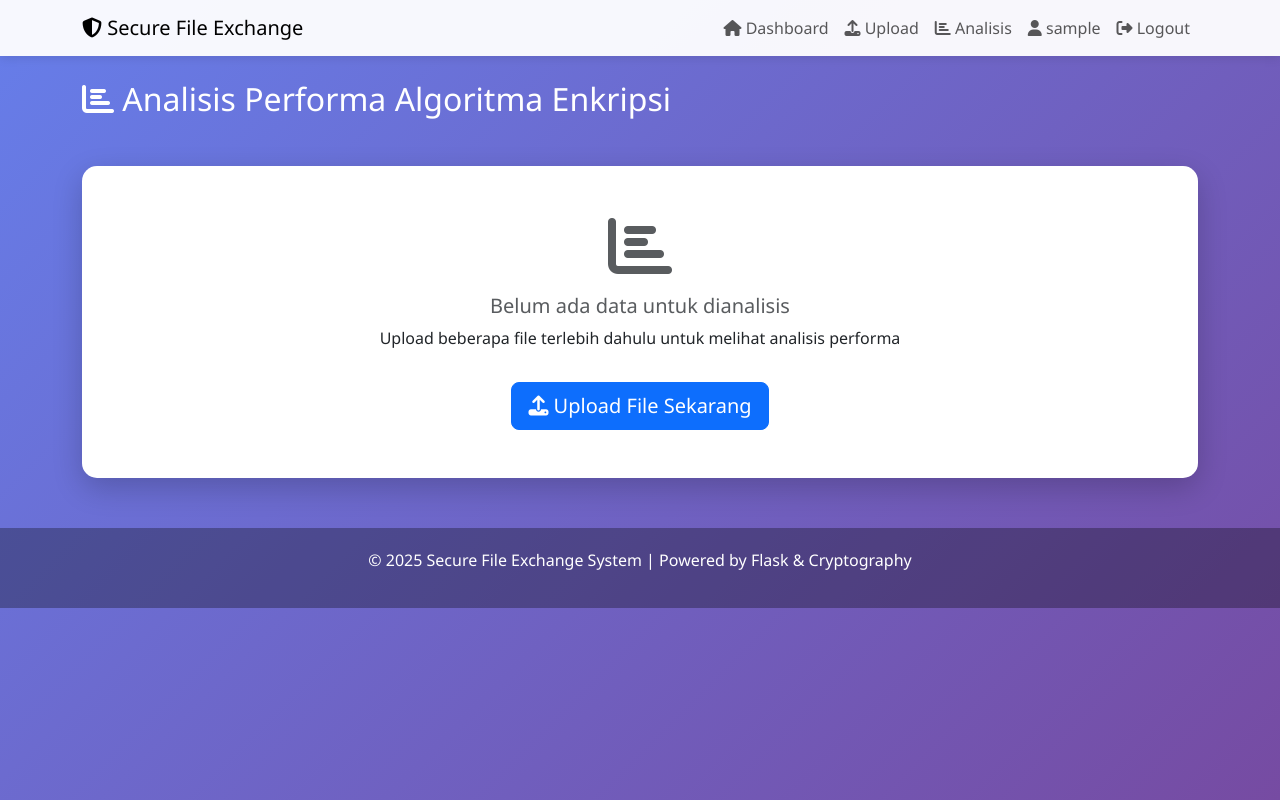
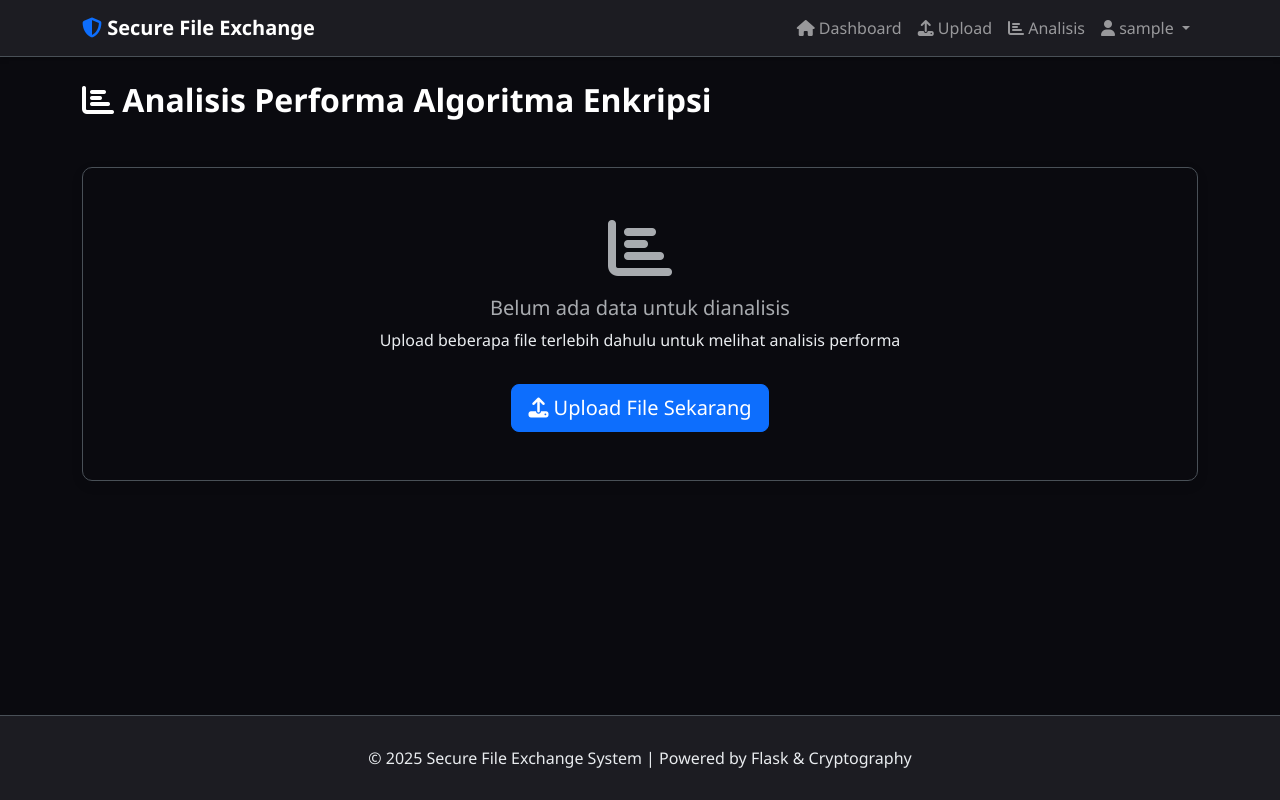
Before and after one commit to fakhrizamaris/secure-file-exchange-system, a Flask app: page /analytics in a window 1280 px wide. Run offline with Flask 3, Linux system fonts and the light colour scheme; the visitor is signed in with stand-in values (Sample User, id 1); data that the repository does not hold is empty.

Commit message:
persiapan hosting

```diff
--- a/requirements.txt
+++ b/requirements.txt
@@ -7,6 +7,7 @@ cryptography==41.0.3
 pandas==2.2.2
 openpyxl==3.1.2
 bcrypt==4.0.1
-SQLAlchemy==2.1.2
-Flask-SQLAlchemy==3.0.3
 python-dotenv==1.0.0
+SQLAlchemy==2.0.30
+Flask-SQLAlchemy==3.1.1
+gunicorn
--- a/templates/analytics.html
+++ b/templates/analytics.html
@@ -20,7 +20,7 @@
 {% block content %}
 <div class="row mt-4 mb-4">
     <div class="col-12">
-        <h2 class="text-white mb-4">
+        <h2 class="page-header mb-4">
             <i class="fas fa-chart-bar"></i> Analisis Performa Algoritma Enkripsi
         </h2>
     </div>
@@ -34,7 +34,7 @@
     <div class="card-body p-0">
         <div class="table-responsive">
             <table class="table table-hover mb-0">
-                <thead class="table-light">
+                <thead class="table-dark">
                     <tr>
                         <th><i class="fas fa-shield-alt"></i> Algoritma</th>
                         <th><i class="fas fa-cog"></i> Mode</th>
@@ -120,7 +120,7 @@
 
         <div class="row mb-4">
             <div class="col-md-4">
-                <div class="p-3 bg-light rounded">
+                <div class="p-3 bg-light-dark-mode rounded">
                     <h6 class="text-success"><i class="fas fa-key"></i> AES-256</h6>
                     <ul class="small mb-0">
                         <li>Keamanan sangat tinggi (standar industri)</li>
@@ -132,7 +132,7 @@
                 </div>
             </div>
             <div class="col-md-4">
-                <div class="p-3 bg-light rounded">
+                <div class="p-3 bg-light-dark-mode rounded">
                     <h6 class="text-warning"><i class="fas fa-key"></i> DES</h6>
                     <ul class="small mb-0">
                         <li>Sederhana dan mudah dipahami</li>
@@ -144,7 +144,7 @@
                 </div>
             </div>
             <div class="col-md-4">
-                <div class="p-3 bg-light rounded">
+                <div class="p-3 bg-light-dark-mode rounded">
                     <h6 class="text-info"><i class="fas fa-key"></i> RC4</h6>
                     <ul class="small mb-0">
                         <li>Sangat cepat (stream cipher)</li>
@@ -160,7 +160,7 @@
         <h5><i class="fas fa-exclamation-triangle text-warning"></i> Kekurangan:</h5>
         <div class="row mb-4">
             <div class="col-md-4">
-                <div class="p-3 bg-light rounded">
+                <div class="p-3 bg-light-dark-mode rounded">
                     <h6 class="text-success"><i class="fas fa-key"></i> AES-256</h6>
                     <ul class="small mb-0">
                         <li>Membutuhkan resource lebih banyak</li>
@@ -171,7 +171,7 @@
                 </div>
             </div>
             <div class="col-md-4">
-                <div class="p-3 bg-light rounded">
+                <div class="p-3 bg-light-dark-mode rounded">
                     <h6 class="text-warning"><i class="fas fa-key"></i> DES</h6>
                     <ul class="small mb-0">
                         <li>Kunci terlalu pendek (64-bit)</li>
@@ -182,7 +182,7 @@
                 </div>
             </div>
             <div class="col-md-4">
-                <div class="p-3 bg-light rounded">
+                <div class="p-3 bg-light-dark-mode rounded">
                     <h6 class="text-info"><i class="fas fa-key"></i> RC4</h6>
                     <ul class="small mb-0">
                         <li>Ditemukan berbagai kelemahan</li>
@@ -247,13 +247,17 @@
 <script src="https://cdn.jsdelivr.net/npm/chart.js@4.4.0/dist/chart.umd.min.js"></script>
 <script>
     // Data untuk chart
-    const algorithms = {{ stats|map(attribute=0)|list|tojson }};
-    const modes = {{ stats|map(attribute=1)|list|tojson }};
-    const encTimes = {{ stats|map(attribute=2)|list|tojson }};
-    const decTimes = {{ stats|map(attribute=3)|list|tojson }};
+    const algorithms = JSON.parse('{{ stats|map(attribute=0)|list|tojson|safe }}');
+    const modes = JSON.parse('{{ stats|map(attribute=1)|list|tojson|safe }}');
+    const encTimes = JSON.parse('{{ stats|map(attribute=2)|list|tojson|safe }}');
+    const decTimes = JSON.parse('{{ stats|map(attribute=3)|list|tojson|safe }}');
 
     // Gabungkan label
     const labels = algorithms.map((algo, i) => algo + '-' + modes[i]);
+
+    // Warna teks terang untuk dark mode
+    const textColor = '#e9ecef';
+    const gridColor = '#495057';
 
     // Create chart
     const ctx = document.getElementById('performanceChart').getContext('2d');
@@ -284,11 +288,15 @@
                     text: 'Perbandingan Waktu Enkripsi & Dekripsi',
                     font: {
                         size: 16
-                    }
+                    },
+                    color: textColor // Warna judul
                 },
                 legend: {
                     display: true,
-                    position: 'top'
+                    position: 'top',
+                    labels: {
+                        color: textColor // Warna label legenda
+                    }
                 }
             },
             scales: {
@@ -296,13 +304,27 @@
                     beginAtZero: true,
                     title: {
                         display: true,
-                        text: 'Waktu (ms)'
+                        text: 'Waktu (ms)',
+                        color: textColor // Warna label Y
+                    },
+                    ticks: {
+                        color: textColor // Warna angka Y
+                    },
+                    grid: {
+                        color: gridColor // Warna grid Y
                     }
                 },
                 x: {
                     title: {
                         display: true,
-                        text: 'Algoritma - Mode'
+                        text: 'Algoritma - Mode',
+                        color: textColor // Warna label X
+                    },
+                    ticks: {
+                        color: textColor // Warna angka X
+                    },
+                    grid: {
+                        color: gridColor // Warna grid X
                     }
                 }
             }
--- a/templates/base.html
+++ b/templates/base.html
@@ -1,60 +1,140 @@
 <!DOCTYPE html>
-<html lang="id">
-<head>
+<html lang="id" data-bs-theme="dark"> <head>
     <meta charset="UTF-8">
     <meta name="viewport" content="width=device-width, initial-scale=1.0">
     <title>{% block title %}Secure File Exchange System{% endblock %}</title>
-    <link href="https://cdn.jsdelivr.net/npm/bootstrap@5.3.0/dist/css/bootstrap.min.css" rel="stylesheet">
+    <link href="https://cdn.jsdelivr.net/npm/bootstrap@5.3.2/dist/css/bootstrap.min.css" rel="stylesheet">
     <link rel="stylesheet" href="https://cdnjs.cloudflare.com/ajax/libs/font-awesome/6.4.0/css/all.min.css">
     <style>
+        /* Palet Warna Kustom Dark/Secure Theme */
+        :root {
+            --bs-primary: #0d6efd;       /* Biru Bootstrap */
+            --bs-body-bg: #0a0a0f;       /* Latar belakang sangat gelap */
+            --bs-body-color: #e9ecef;     /* Teks putih pudar */
+            --bs-card-bg: #1c1c22;       /* Warna kartu/panel */
+            --bs-border-color: #495057;  /* Warna border */
+            --bs-emphasis-color: #ffffff;  /* Teks yang lebih menonjol (putih) */
+        }
+
         body {
-            background: linear-gradient(135deg, #667eea 0%, #764ba2 100%);
+            background-color: var(--bs-body-bg);
+            color: var(--bs-body-color);
             min-height: 100vh;
             font-family: 'Segoe UI', Tahoma, Geneva, Verdana, sans-serif;
+            display: flex;
+            flex-direction: column;
         }
+
+        .container {
+            flex-grow: 1;
+        }
+
         .navbar {
-            background: rgba(255, 255, 255, 0.95) !important;
-            box-shadow: 0 2px 10px rgba(0,0,0,0.1);
+            background-color: var(--bs-card-bg) !important;
+            box-shadow: 0 2px 5px rgba(0,0,0,0.2);
+            border-bottom: 1px solid var(--bs-border-color);
         }
+
         .card {
-            border-radius: 15px;
-            box-shadow: 0 10px 30px rgba(0,0,0,0.2);
-            border: none;
-            margin-top: 20px;
+            border-radius: 10px;
+            box-shadow: 0 4px 12px rgba(0,0,0,0.1);
+            border: 1px solid var(--bs-border-color);
+            background-color: var(--bs-card-bg);
+            /* --- EFEK HOVER BARU --- */
+            /* Menambahkan transisi yang mulus untuk efek hover */
+            transition: transform 0.2s ease-in-out, box-shadow 0.2s ease-in-out, border-color 0.2s ease-in-out;
         }
+
+        /* --- EFEK HOVER BARU --- */
+        .card:hover {
+            transform: translateY(-5px); /* Sedikit terangkat */
+            box-shadow: 0 10px 20px rgba(0, 0, 0, 0.3); /* Bayangan lebih jelas */
+            border-color: var(--bs-primary); /* Border highlight biru */
+        }
+
         .btn-custom {
             border-radius: 25px;
             padding: 10px 30px;
             font-weight: 600;
         }
-        .alert {
-            border-radius: 10px;
-            margin-top: 20px;
+
+        /* Judul halaman (Dashboard, Analisis) */
+        .page-header {
+            color: var(--bs-emphasis-color);
+            font-weight: 600;
         }
-        footer {
-            background: rgba(0,0,0,0.3);
-            color: white;
-            padding: 20px 0;
-            margin-top: 50px;
+
+        /* Hero Section di index.html */
+        .hero-section {
+            padding: 60px 30px;
+            color: var(--bs-emphasis-color);
+            text-align: center;
+            background-color: var(--bs-card-bg);
+            border-radius: 15px;
+            margin-top: 30px;
+            margin-bottom: 40px;
+            box-shadow: 0 10px 30px rgba(0,0,0,0.2);
+            /* Terapkan transisi ke hero-section juga */
+            transition: transform 0.2s ease-in-out, box-shadow 0.2s ease-in-out, border-color 0.2s ease-in-out;
+            border: 1px solid var(--bs-border-color);
         }
-        .hero-section {
-            padding: 80px 0;
-            color: white;
-            text-align: center;
+
+        /* --- EFEK HOVER BARU (untuk index.html) --- */
+        .hero-section:hover {
+            transform: translateY(-5px);
+            box-shadow: 0 15px 30px rgba(0, 0, 0, 0.4);
         }
+
         .feature-icon {
             font-size: 3rem;
-            color: #667eea;
+            color: var(--bs-primary);
             margin-bottom: 20px;
+        }
+
+        footer {
+            background-color: var(--bs-card-bg);
+            color: var(--bs-body-color);
+            padding: 30px 0;
+            margin-top: 50px;
+            flex-shrink: 0;
+            border-top: 1px solid var(--bs-border-color);
+        }
+
+        /* Kustomisasi agar elemen "light" terlihat bagus di dark mode */
+        .bg-light-dark-mode {
+            background-color: #2a2a30 !important;
+            color: var(--bs-body-color);
+        }
+
+        /* --- EFEK HOVER BARU (untuk tabel) --- */
+        .table-hover > tbody > tr {
+            transition: background-color 0.15s ease-in-out; /* Transisi mulus untuk baris */
+        }
+        .table-hover > tbody > tr:hover > * {
+            background-color: #2c2c34; /* Warna hover sedikit lebih terang */
+            color: var(--bs-emphasis-color);
+        }
+
+        .alert-info {
+            background-color: #0d2a4a;
+            color: #afe3ff;
+            border-color: #0d6efd;
+        }
+
+        .alert-warning {
+            background-color: #4d3800;
+            color: #ffdead;
+            border-color: #ffc107;
         }
     </style>
     {% block extra_css %}{% endblock %}
 </head>
 <body>
-    <nav class="navbar navbar-expand-lg navbar-light">
+    <nav class="navbar navbar-expand-lg navbar-dark">
         <div class="container">
             <a class="navbar-brand" href="{{ url_for('index') }}">
-                <i class="fas fa-shield-alt"></i> Secure File Exchange
+                <i class="fas fa-shield-alt text-primary"></i>
+                <strong>Secure File Exchange</strong>
             </a>
             <button class="navbar-toggler" type="button" data-bs-toggle="collapse" data-bs-target="#navbarNav">
                 <span class="navbar-toggler-icon"></span>
@@ -77,15 +157,16 @@
                                 <i class="fas fa-chart-bar"></i> Analisis
                             </a>
                         </li>
-                        <li class="nav-item">
-                            <span class="nav-link">
+                        <li class="nav-item dropdown">
+                            <a class="nav-link dropdown-toggle" href="#" id="navbarUserDropdown" role="button" data-bs-toggle="dropdown" aria-expanded="false">
                                 <i class="fas fa-user"></i> {{ current_user.username }}
-                            </span>
-                        </li>
-                        <li class="nav-item">
-                            <a class="nav-link" href="{{ url_for('logout') }}">
-                                <i class="fas fa-sign-out-alt"></i> Logout
                             </a>
+                            <ul class="dropdown-menu dropdown-menu-dark dropdown-menu-end" aria-labelledby="navbarUserDropdown"> <li>
+                                    <a class="dropdown-item" href="{{ url_for('logout') }}">
+                                        <i class="fas fa-sign-out-alt"></i> Logout
+                                    </a>
+                                </li>
+                            </ul>
                         </li>
                     {% else %}
                         <li class="nav-item">
@@ -94,7 +175,7 @@
                             </a>
                         </li>
                         <li class="nav-item">
-                            <a class="nav-link" href="{{ url_for('register') }}">
+                            <a class="nav-link btn btn-primary btn-sm text-white" href="{{ url_for('register') }}" style="border-radius: 20px; padding: 5px 15px;">
                                 <i class="fas fa-user-plus"></i> Register
                             </a>
                         </li>
@@ -108,10 +189,17 @@
         {% with messages = get_flashed_messages(with_categories=true) %}
             {% if messages %}
                 {% for category, message in messages %}
-                    <div class="alert alert-{{ category }} alert-dismissible fade show" role="alert">
-                        {{ message }}
-                        <button type="button" class="btn-close" data-bs-dismiss="alert"></button>
-                    </div>
+                    {% if category == 'success' %}
+                        <div class="alert alert-success alert-dismissible fade show" role="alert" style="background-color: #0a361e; color: #a3ffc3; border-color: #198754;">
+                            {{ message }}
+                            <button type="button" class="btn-close" data-bs-dismiss="alert"></button>
+                        </div>
+                    {% else %}
+                        <div class="alert alert-{{ category }} alert-dismissible fade show" role="alert">
+                            {{ message }}
+                            <button type="button" class="btn-close" data-bs-dismiss="alert"></button>
+                        </div>
+                    {% endif %}
                 {% endfor %}
             {% endif %}
         {% endwith %}
@@ -121,11 +209,11 @@
 
     <footer class="text-center">
         <div class="container">
-            <p>&copy; 2025 Secure File Exchange System | Powered by Flask & Cryptography</p>
+            <p class="mb-0">&copy; 2025 Secure File Exchange System | Powered by Flask & Cryptography</p>
         </div>
     </footer>
 
-    <script src="https://cdn.jsdelivr.net/npm/bootstrap@5.3.0/dist/js/bootstrap.bundle.min.js"></script>
+    <script src="https://cdn.jsdelivr.net/npm/bootstrap@5.3.2/dist/js/bootstrap.bundle.min.js"></script>
     {% block extra_js %}{% endblock %}
 </body>
 </html>
--- a/templates/dashboard.html
+++ b/templates/dashboard.html
@@ -5,7 +5,7 @@
 {% block content %}
 <div class="row mt-4 mb-4">
     <div class="col-12">
-        <h2 class="text-white mb-4">
+        <h2 class="page-header mb-4">
             <i class="fas fa-home"></i> Dashboard - Selamat Datang, {{ current_user.username }}!
         </h2>
     </div>
@@ -46,14 +46,14 @@
 </div>
 
 <div class="card">
-    <div class="card-header bg-primary text-white">
+    <div class="card-header bg-primary page-header">
         <h4 class="mb-0"><i class="fas fa-folder-open"></i> File Saya</h4>
     </div>
     <div class="card-body p-0">
         {% if files %}
         <div class="table-responsive">
             <table class="table table-hover mb-0">
-                <thead class="table-light">
+                <thead class="table-dark">
                     <tr>
                         <th>#</th>
                         <th><i class="fas fa-file"></i> Nama File</th>
```
Also changed, not shown: templates/index.html (+5 -5 lines), 1 other file.
